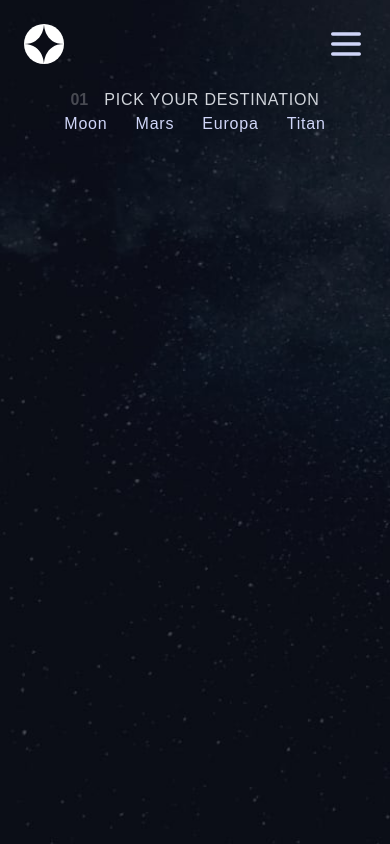
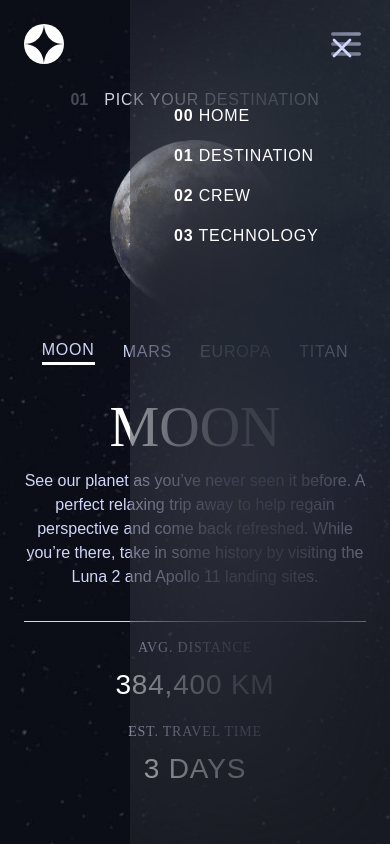
Before and after one commit to Izarothy/space-tourism, a Next.js app: page /destination in a window 390 px wide. Both pictures are taken after a click on the button 346 px from the left and 44 px from the top of the page. Built offline with nearby package versions, Linux system fonts and the light colour scheme.

Commit message:
Destination A mobile (planet switch), nav as actual page paths, index header to component

```diff
--- a/components/Header.jsx
+++ b/components/Header.jsx
@@ -1,10 +1,23 @@
 import React from 'react';
 
-const Header = ({ number, name }) => {
+const Header = ({ number, desc, name }) => {
   return (
-    <header className="flex font-barlowCondensed gap-4">
-      <span className="text-white/25 font-bold">{number}</span>
-      <h1 className="uppercase tracking-wider text-gray-300">{name}</h1>
+    <header
+      className={`${
+        number ? `flex-row gap-2` : `flex-col`
+      } flex font-barlowCondensed`}
+    >
+      {number && (
+        <span className="text-secondary text-white/25 font-bold">{number}</span>
+      )}
+      <span className="text-secondary uppercase">{desc}</span>
+      <h1
+        className={`${
+          number ? ` ` : `text-[80px]`
+        } uppercase tracking-wider text-gray-300`}
+      >
+        {name}
+      </h1>
     </header>
   );
 };
--- a/components/NavBar.jsx
+++ b/components/NavBar.jsx
@@ -1,8 +1,10 @@
 import React from 'react';
 import NavItem from './NavItem';
+import NavMenu from './NavMenu';
 const NavBar = ({ setMenuActive, menuActive, currentPage, setCurrentPage }) => {
   return (
     <nav className="flex justify-between">
+      <NavMenu setMenuActive={setMenuActive} menuActive={menuActive} />
       <a href="#">
         <div className="grid bg-white h-10 w-10 rounded-full items-center">
           <svg
--- a/components/NavItem.jsx
+++ b/components/NavItem.jsx
@@ -2,19 +2,17 @@ import React from 'react';
 import Link from 'next/link';
 const NavItem = ({ number, name, active }) => {
   return (
-    <Link href={name === 'home' ? '/' : name}>
-      <a
-        href=""
+    <Link
+      href={name === 'home' ? '/' : name}
       className={`${
         active
           ? `md:border-b-[3px] border-white`
           : `md:hover:border-b-[3px] border-white/50`
-        }`}
+      } cursor-pointer`}
     >
       <li>
         <span className="font-bold">{number}</span> {name}
       </li>
-      </a>
     </Link>
   );
 };
--- a/components/NavMenu.jsx
+++ b/components/NavMenu.jsx
@@ -5,7 +5,7 @@ const NavMenu = ({ setMenuActive, menuActive }) => {
     <div
       className={`${
         menuActive ? `absolute` : `hidden`
-      } h-full flex flex-col gap-10 bg-white/5 backdrop-blur-[80px] w-2/3 right-0 -mt-6 p-8`}
+      } h-full flex flex-col gap-10 bg-white/5 backdrop-blur-[80px] w-2/3 right-0 -mt-6 p-8 z-[100]`}
     >
       <button className="self-end" onClick={() => setMenuActive(false)}>
         <svg
--- a/components/PlanetsBarItem.jsx
+++ b/components/PlanetsBarItem.jsx
@@ -6,9 +6,9 @@ const PlanetsBarItem = ({ name, setCurrentDestination, destinationActive }) => {
       onClick={() => setCurrentDestination(name)}
       className={`${
         destinationActive
-          ? `md:border-b-[3px] border-white`
+          ? `border-b-[3px] border-white`
           : `md:hover:border-b-[3px] border-white/50`
-      } text-secondary font-barlowCondensed tracking-wider cursor-pointer`}
+      } text-secondary font-barlowCondensed tracking-wider cursor-pointer uppercase`}
     >
       {name}
     </button>
--- a/pages/destination.jsx
+++ b/pages/destination.jsx
@@ -8,12 +8,22 @@ import data from '../data/data.json';
 import PlanetsBarItem from '../components/PlanetsBarItem';
 
 export default function destination() {
-  const [currentPage, setCurrentPage] = useState('');
+  const [currentPage, setCurrentPage] = useState('Home');
   const [menuActive, setMenuActive] = useState(false);
   const [currentDestination, setCurrentDestination] = useState('Moon');
+  const [currentDestinationData, setCurrentDestinationData] = useState(
+    data.destinations[0]
+  );
+
   useEffect(() => {
     setCurrentPage('Destination');
   }, []);
+
+  useEffect(() => {
+    setCurrentDestinationData(
+      data.destinations.find((planet) => planet.name === currentDestination)
+    );
+  }, [currentDestination]);
 
   return (
     <div>
@@ -27,10 +37,15 @@ export default function destination() {
           currentPage={currentPage}
           setCurrentPage={setCurrentPage}
         />
-        <div className="flex flex-col items-center mt-6">
+        <div className="flex flex-col items-center mt-6 gap-7">
           <Header number="01" name="Pick your destination" />
-
-          <div className="flex gap-7">
+          <Image
+            src={currentDestinationData.images?.png}
+            width={170}
+            height={170}
+            className="z-[1]"
+          />
+          <div className="flex gap-7 mb-5">
             {data.destinations.map((destination, idx) => {
               return (
                 <PlanetsBarItem
@@ -42,7 +57,31 @@ export default function destination() {
               );
             })}
           </div>
-          <hr />
+        </div>
+        <main className="flex flex-col items-center text-center">
+          <h2 className="uppercase text-[56px] font-bellefair">
+            {currentDestinationData.name}
+          </h2>
+          <p className="text-secondary mb-8 font-barlowCondensed">
+            {currentDestinationData.description}
+          </p>
+        </main>
+        <hr className="border-secondary" />
+        <div className="text-center tracking-wider">
+          <h2 className="uppercase text-[28px] font-barlowCondensed">
+            <span className="text-[14px] text-secondary font-bellefair">
+              avg. distance
+            </span>
+            <br />
+            {currentDestinationData.distance}
+          </h2>
+          <h2 className="uppercase text-[28px] font-barlowCondensed">
+            <span className="text-[14px] text-secondary font-bellefair">
+              est. travel time
+            </span>
+            <br />
+            {currentDestinationData.travel}
+          </h2>
         </div>
       </div>
     </div>
--- a/pages/index.jsx
+++ b/pages/index.jsx
@@ -1,12 +1,13 @@
-// destination a
+// dest b mobile
+// make more components from done code
 import { useState, useEffect } from 'react';
 import Head from 'next/head';
 import NavBar from '../components/NavBar';
 import HeroButton from '../components/HeroButton';
-import NavMenu from '../components/NavMenu';
+import Header from '../components/Header';
 export default function Home() {
   const [menuActive, setMenuActive] = useState(false);
-  const [currentPage, setCurrentPage] = useState('');
+  const [currentPage, setCurrentPage] = useState('Home');
 
   useEffect(() => {
     setCurrentPage('Home');
@@ -17,7 +18,6 @@ export default function Home() {
         <title>Space Tourism</title>
       </Head>
       <div className="bg-home-mobile md:bg-home-tablet lg:bg-home-desktop h-screen bg-cover bg-norepeat bg-center text-white p-6">
-        <NavMenu setMenuActive={setMenuActive} menuActive={menuActive} />
         <NavBar
           setMenuActive={setMenuActive}
           menuActive={menuActive}
@@ -25,10 +25,7 @@ export default function Home() {
           setCurrentPage={setCurrentPage}
         />
         <main className="flex flex-col grid-4 justify-center text-center font-barlowCondensed mt-12">
-          <span className="text-secondary uppercase">
-            So, you want to travel to
-          </span>
-          <h1 className="uppercase font-bellefair text-[80px]">Space</h1>
+          <Header desc="So, you want to travel to" name="space" />
           <p className="text-secondary leading-[25px] text-[15px]">
             Let’s face it; if you want to go to space, you might as well
             genuinely go to outer space and not hover kind of on the edge of it.
```
Lines whose indentation alone changed are shown as unchanged.
